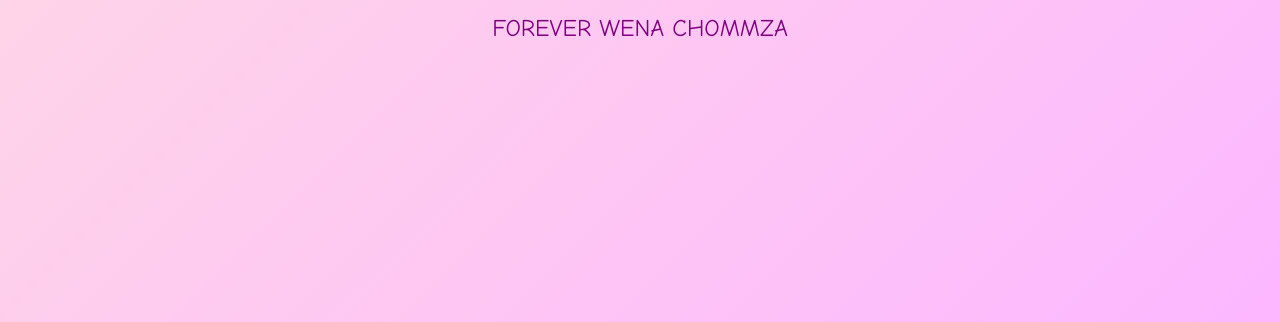
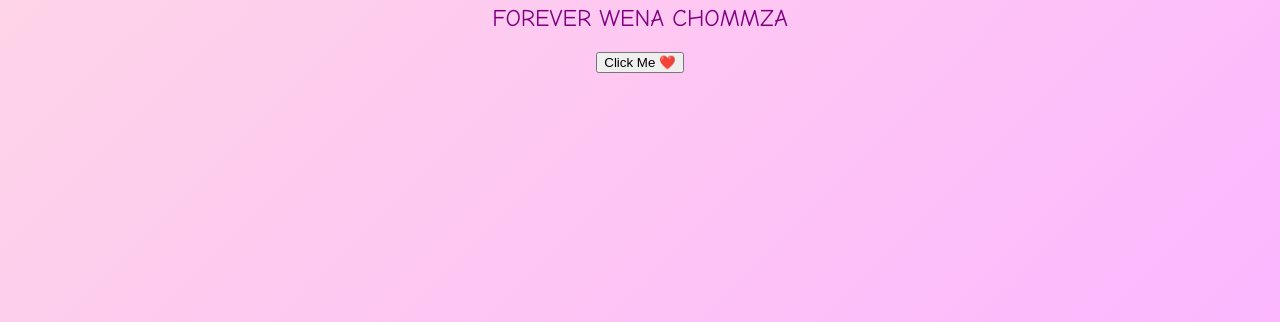
Before and after one commit to wangukudziila/-HappyNtionalBestiesdayyy, a plain HTML site: page index.html in a window 1280 px wide. Shown: the part 478-800 px from the top of the page. Drawn offline with Linux system fonts and the light colour scheme.

Commit message:
index.html

```diff
--- a/index.html
+++ b/index.html
@@ -9,5 +9,12 @@
   <div class="heart">❤️</div>
   <h1>HAPPY NATIONAL BESTIES DAY BITCH!!!!!!!</h1>
   <p>FOREVER WENA CHOMMZA</p>
+  <button onclick="showLoveMessage()">Click Me ❤️</button>
 </body>
 </html>
+
+<script>
+  function showLoveMessage() {
+    alert(" YES bitchhh! 💖");
+  }
+</script>
```
